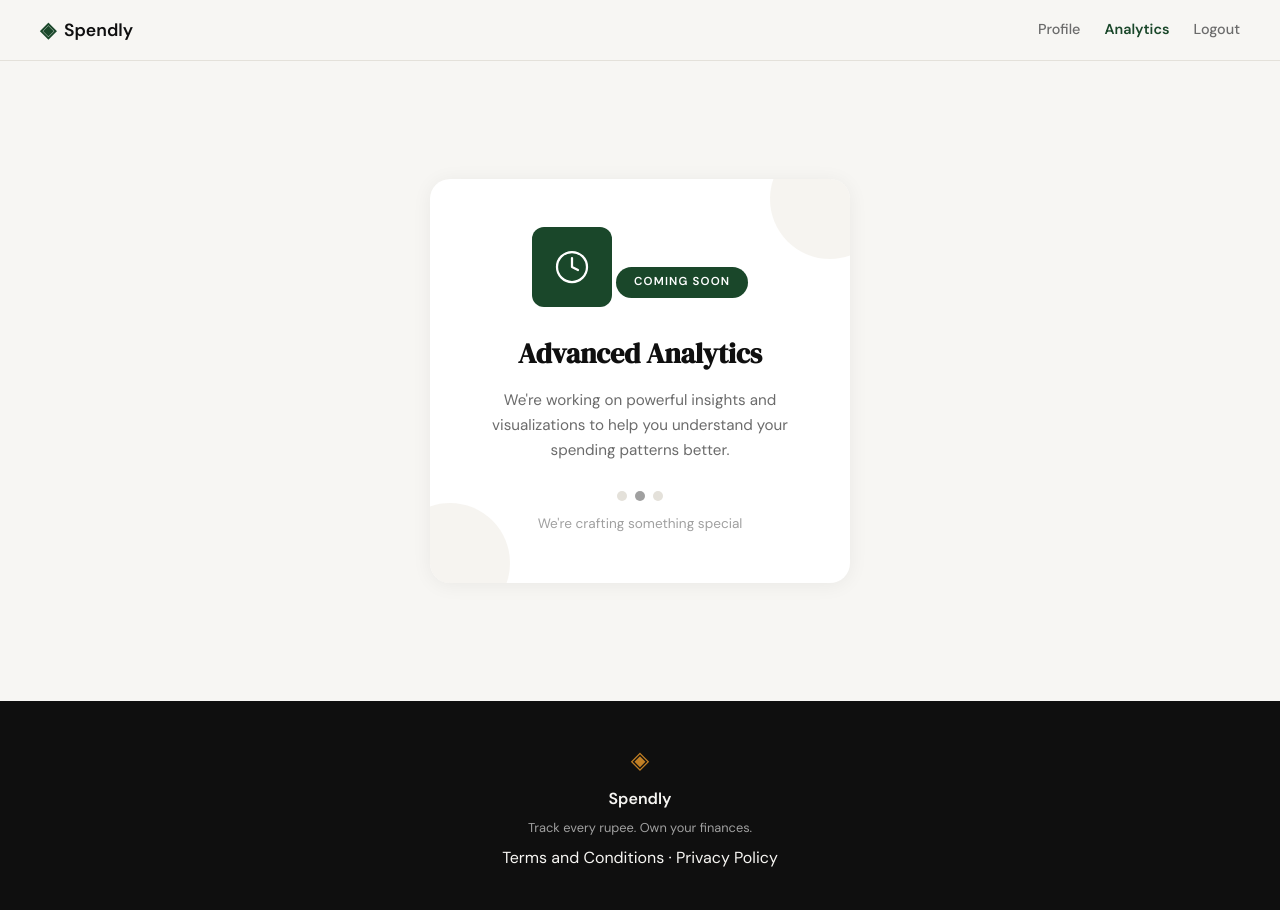
After one commit to rachit016/claude-spendly, a Flask app: page /analytics in a window 1280 px wide. The commit adds this page. Run offline with Flask 3, Linux system fonts and the light colour scheme; a user stored in the database is signed in.

Commit message:
add date coming soon analytic page

```diff
--- a/app.py
+++ b/app.py
@@ -252,6 +252,13 @@ def profile():
                            url_all_time=url_all_time)
 
 
+@app.route("/analytics")
+def analytics():
+    if not session.get("user_id"):
+        return redirect(url_for("login"))
+    return render_template("analytics.html")
+
+
 @app.route("/expenses/add")
 def add_expense():
     return "Add expense — coming in Step 7"
--- a/static/css/style.css
+++ b/static/css/style.css
@@ -102,6 +102,7 @@ a { color: inherit; text-decoration: none; }
 
 .nav-links a { color: var(--ink-muted); transition: color 0.2s; }
 .nav-links a:hover { color: var(--ink); }
+.nav-links a.nav-active { color: var(--accent); font-weight: 600; }
 
 .nav-cta {
     background: var(--ink) !important;
--- /dev/null
+++ b/templates/analytics.html
@@ -0,0 +1,136 @@
+{% extends "base.html" %}
+
+{% block title %}Analytics — Spendly{% endblock %}
+
+{% block content %}
+<div class="analytics-page">
+    <div class="analytics-coming-soon">
+        <div class="analytics-icon-wrap">
+            <i data-lucide="clock" class="analytics-icon"></i>
+        </div>
+        <span class="analytics-badge">COMING SOON</span>
+        <h1 class="analytics-title">Advanced Analytics</h1>
+        <p class="analytics-desc">We're working on powerful insights and visualizations to help you understand your spending patterns better.</p>
+        <div class="analytics-dots">
+            <span class="dot"></span>
+            <span class="dot"></span>
+            <span class="dot"></span>
+        </div>
+        <p class="analytics-crafting">We're crafting something special</p>
+    </div>
+</div>
+
+<style>
+.analytics-page {
+    display: flex;
+    align-items: center;
+    justify-content: center;
+    min-height: calc(100vh - 60px - 100px);
+    padding: 2rem;
+}
+
+.analytics-coming-soon {
+    background: var(--paper-card);
+    border-radius: var(--radius-lg);
+    padding: 3rem 2.5rem;
+    max-width: 420px;
+    width: 100%;
+    text-align: center;
+    box-shadow: 0 2px 20px rgba(0,0,0,0.06);
+    position: relative;
+    overflow: hidden;
+}
+
+.analytics-coming-soon::before,
+.analytics-coming-soon::after {
+    content: '';
+    position: absolute;
+    width: 120px;
+    height: 120px;
+    border-radius: 50%;
+    background: var(--paper-warm);
+    opacity: 0.6;
+}
+
+.analytics-coming-soon::before { top: -40px; right: -40px; }
+.analytics-coming-soon::after  { bottom: -40px; left: -40px; }
+
+.analytics-icon-wrap {
+    display: inline-flex;
+    align-items: center;
+    justify-content: center;
+    width: 80px;
+    height: 80px;
+    background: var(--accent);
+    border-radius: var(--radius-md);
+    margin-bottom: 1.5rem;
+    position: relative;
+    z-index: 1;
+}
+
+.analytics-icon {
+    width: 36px;
+    height: 36px;
+    color: #ffffff;
+    stroke-width: 1.5;
+}
+
+.analytics-badge {
+    display: inline-block;
+    background: var(--accent);
+    color: #ffffff;
+    font-size: 0.72rem;
+    font-weight: 600;
+    letter-spacing: 0.1em;
+    padding: 0.4rem 1.1rem;
+    border-radius: 999px;
+    margin-bottom: 1.25rem;
+    position: relative;
+    z-index: 1;
+}
+
+.analytics-title {
+    font-family: var(--font-display);
+    font-size: 1.75rem;
+    color: var(--ink);
+    margin-bottom: 0.75rem;
+    position: relative;
+    z-index: 1;
+}
+
+.analytics-desc {
+    color: var(--ink-muted);
+    font-size: 0.95rem;
+    line-height: 1.65;
+    margin-bottom: 1.75rem;
+    position: relative;
+    z-index: 1;
+}
+
+.analytics-dots {
+    display: flex;
+    align-items: center;
+    justify-content: center;
+    gap: 0.5rem;
+    margin-bottom: 0.75rem;
+    position: relative;
+    z-index: 1;
+}
+
+.dot {
+    width: 10px;
+    height: 10px;
+    border-radius: 50%;
+    background: var(--border);
+}
+
+.dot:nth-child(2) { background: var(--ink-faint); }
+
+.analytics-crafting {
+    color: var(--ink-faint);
+    font-size: 0.85rem;
+    position: relative;
+    z-index: 1;
+}
+</style>
+{% endblock %}
--- a/templates/base.html
+++ b/templates/base.html
@@ -21,7 +21,8 @@
             </a>
             <div class="nav-links">
                 {% if session.get("user_id") %}
-                <a href="{{ url_for('profile') }}">Profile</a>
+                <a href="{{ url_for('profile') }}" {% if request.endpoint == 'profile' %}class="nav-active"{% endif %}>Profile</a>
+                <a href="{{ url_for('analytics') }}" {% if request.endpoint == 'analytics' %}class="nav-active"{% endif %}>Analytics</a>
                 <a href="{{ url_for('logout') }}">Logout</a>
                 {% else %}
                 <a href="{{ url_for('login') }}">Sign in</a>
```
Also changed, not shown: memory/project_progress.md (added, +20 -0 lines).
